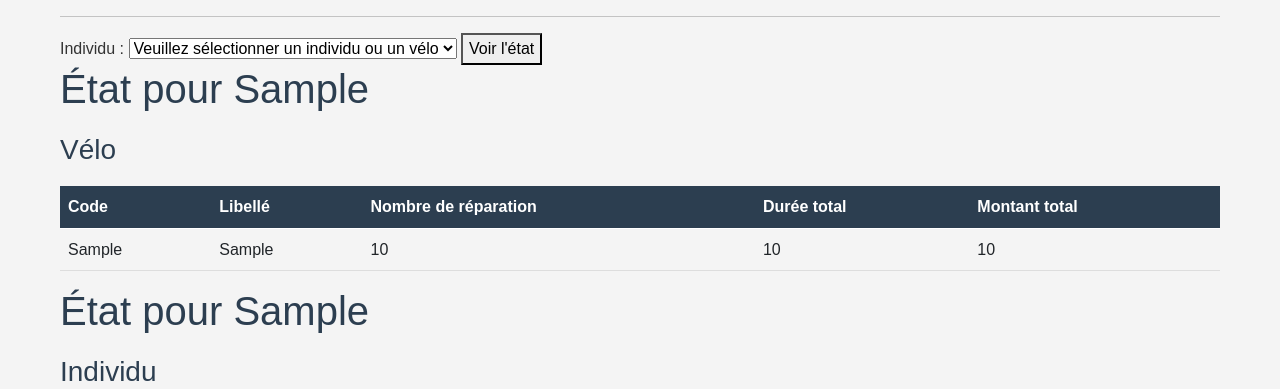
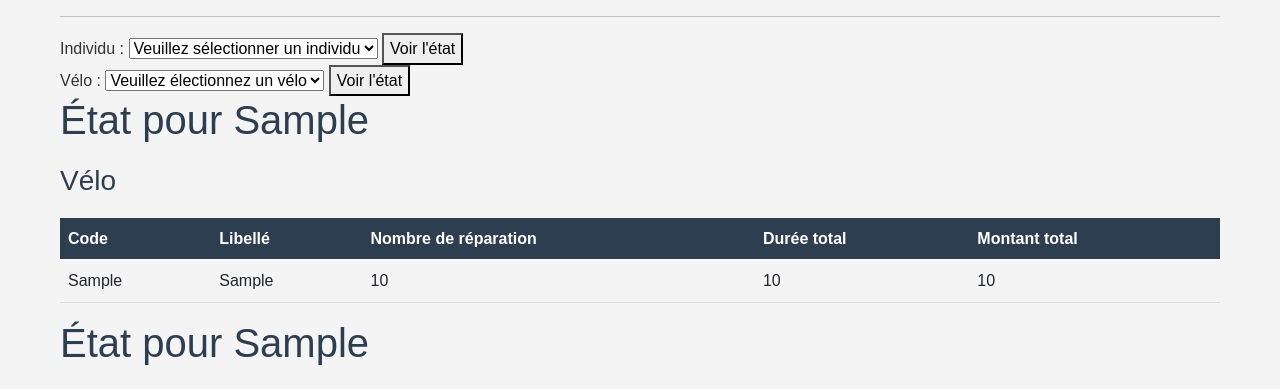
Before and after one commit to TimotheSandt/SAE1.03-1.04, a Flask app: template www/templates/reparation/etat_reparation.html in a window 1280 px wide. Shown: the part 80-469 px from the top of the page. Run offline with Flask 3, Linux system fonts and the light colour scheme; the template is opened without the code that fills it: most values are stand-ins (such as "Sample title", 1, 10 or a date in 2020); some libraries are stand-ins or nearby versions.

Commit message:
test 3.3 etat_reparation

```diff
--- a/www/app.py
+++ b/www/app.py
@@ -772,11 +772,11 @@ def render_etat_reparation(id_individu):
 
     # recherche des velos
     mycursor = get_db().cursor()
-    sql =   ''' SELECT Velo.code_velo, Velo.libelle_velo, COUNT(Velo.code_velo) AS nb, SUM(Location.duree + 1) AS duree, ROUND(SUM(Facture.prix_total), 2) AS montant
+    sql =   ''' SELECT Velo.code_velo, Velo.libelle_velo, COUNT(Velo.code_velo) AS nb, SUM(Reparation.duree + 1) AS duree, ROUND(SUM(Facture.prix_total), 2) AS montant
                 FROM Velo
-                JOIN Location ON Velo.code_velo = Location.code_velo
-                JOIN Facture ON Location.id_facture = Facture.id_facture
-                WHERE Location.locataire = %s OR Location.bailleur = %s
+                JOIN Reparation ON Velo.code_velo = Reparation.code_velo
+                JOIN Facture ON Reparation.id_facture = Facture.id_facture
+                WHERE Reparation.id_individu = %s
                 GROUP BY Velo.code_velo, Velo.libelle_velo
                 ORDER BY nb DESC;
             '''
@@ -847,8 +847,9 @@ def render_etat_reparation(id_individu):
 
 @app.route('/reparation/etat/', methods=['GET'])
 def show_etat_reparation():
+    selection_velos = get_velos()
     selection_individus = get_individu()
-    return render_template('reparation/etat_reparation.html', selection_individus=selection_individus, individu=None)
+    return render_template('reparation/etat_reparation.html', selection_individus=selection_individus, individu=None, selection_velos=selection_velos, velo=None)
 
 
 @app.route('/reparation/etat/', methods=['POST'])
--- a/www/templates/reparation/etat_reparation.html
+++ b/www/templates/reparation/etat_reparation.html
@@ -10,12 +10,20 @@
     <form action="/reparation/etat/" method="POST">
         <label for="selection_individus">Individu :</label>
         <select name="selection_individus" id="selection_individus" required>
-            <option value="" disabled selected hidden>Veuillez sélectionner un individu ou un vélo</option>
+            <option value="" disabled selected hidden>Veuillez sélectionner un individu </option>
             {% for individu in selection_individus %}
                 <option value="{{ individu.id }}">{{ individu.nom_prenom }}</option>
             {% endfor %}
-            {% for velo in velos %}
-                <option value="{{ velo.code_velo }}">{{ velo.libelle }}</option>
+        </select>
+        <button type="submit">Voir l'état</button>
+    </form>
+
+    <form action="/reparation/etat/" method="POST">
+        <label for="selection_velo">Vélo :</label>
+        <select id="selection_velo" name="selection_velo" required>
+            <option value="" disabled selected hidden>Veuillez électionnez un vélo </option>
+            {% for velo in selection_velos %}
+                <option value="{{ velo.code_velo }}">{{ velo.libelle_velo }}</option>
             {% endfor %}
         </select>
         <button type="submit">Voir l'état</button>
@@ -23,7 +31,7 @@
 
     {% if velos and reparations %}
 
-    <h1>État pour {{ individu.nom_prenom }} </h1>
+    <h1>État pour {{ velo.libelle_velo }} </h1>
 
         <h3>Vélo</h3>
         <table class="table">
```
